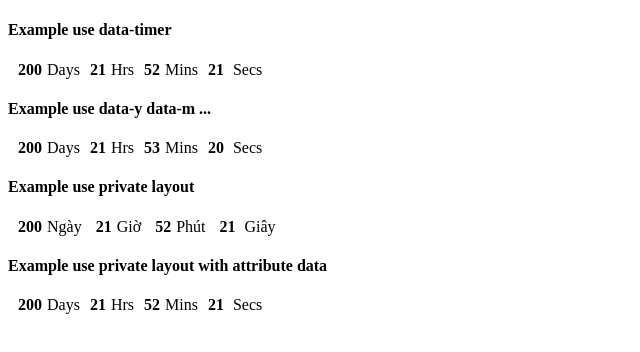
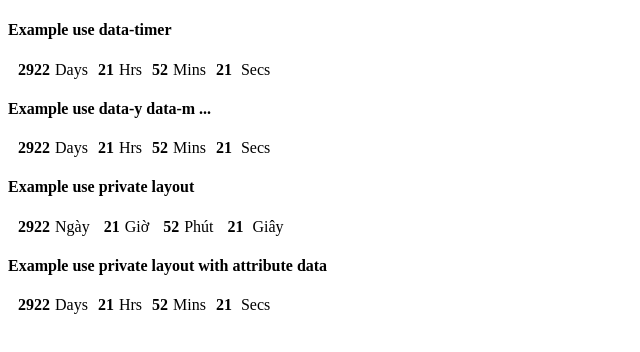
Before and after one commit to magepow/countdown, a plain HTML site: page index.html in a window 1280 px wide. Shown: the whole page, without its empty margins (0-640 px from the left). Drawn offline with nearby package versions, Linux system fonts and the light colour scheme.

Commit message:
Update demo

```diff
--- a/index.html
+++ b/index.html
@@ -11,18 +11,18 @@
     </head>
     <body>
         <h4>Example use data-timer</h4>
-        <div class="demo1" data-timer="12-12-2022"></div>
+        <div class="demo1" data-timer="5-26-2030"></div>
         <h4>Example use data-y data-m ...</h4>
-        <div class="demo2" data-y="2022" data-m="12" data-d="12" data-h="00" data-i="00" data-s="59"></div>
+        <div class="demo2" data-y="2030" data-m="5" data-d="26" data-h="00" data-i="00" data-s="0"></div>
         <h4>Example use private layout</h4>
-        <div class="demo3" data-timer="12-12-2022">
+        <div class="demo3" data-timer="5-26-2030">
             <span class="box-count day"><span class="number">0</span><span class="text">Ngày</span></span>
             <span class="box-count hrs"><span class="number">0</span><span class="text">Giờ</span></span>
             <span class="box-count min"><span class="number">0</span><span class="text">Phút</span></span>
             <span class="box-count secs"><span class="number">0</span> <span class="text">Giây</span></span>
         </div>
        <h4>Example use private layout with attribute data</h4>
-        <div class="demo4" data-timer="12-12-2022"
+        <div class="demo4" data-timer="5-26-2030"
             data-layout='<span class="box-count day"><span class="number">0</span><span class="text">Ngày</span></span><span class="box-count hrs"><span class="number">0</span><span class="text">Giờ</span></span><span class="box-count min"><span class="number">0</span><span class="text">Phút</span></span><span class="box-count secs"><span class="number">0</span> <span class="text">Giây</span></span>',
         >
 
```
